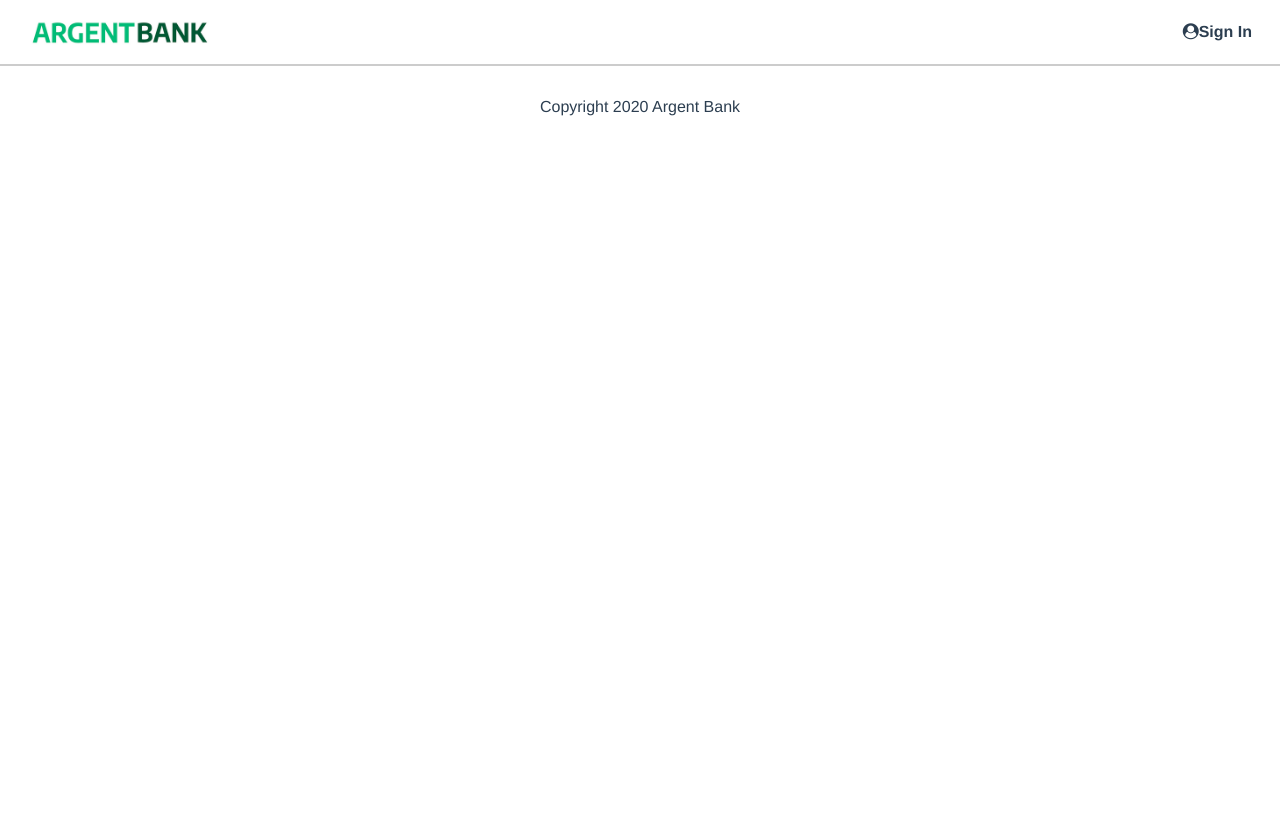
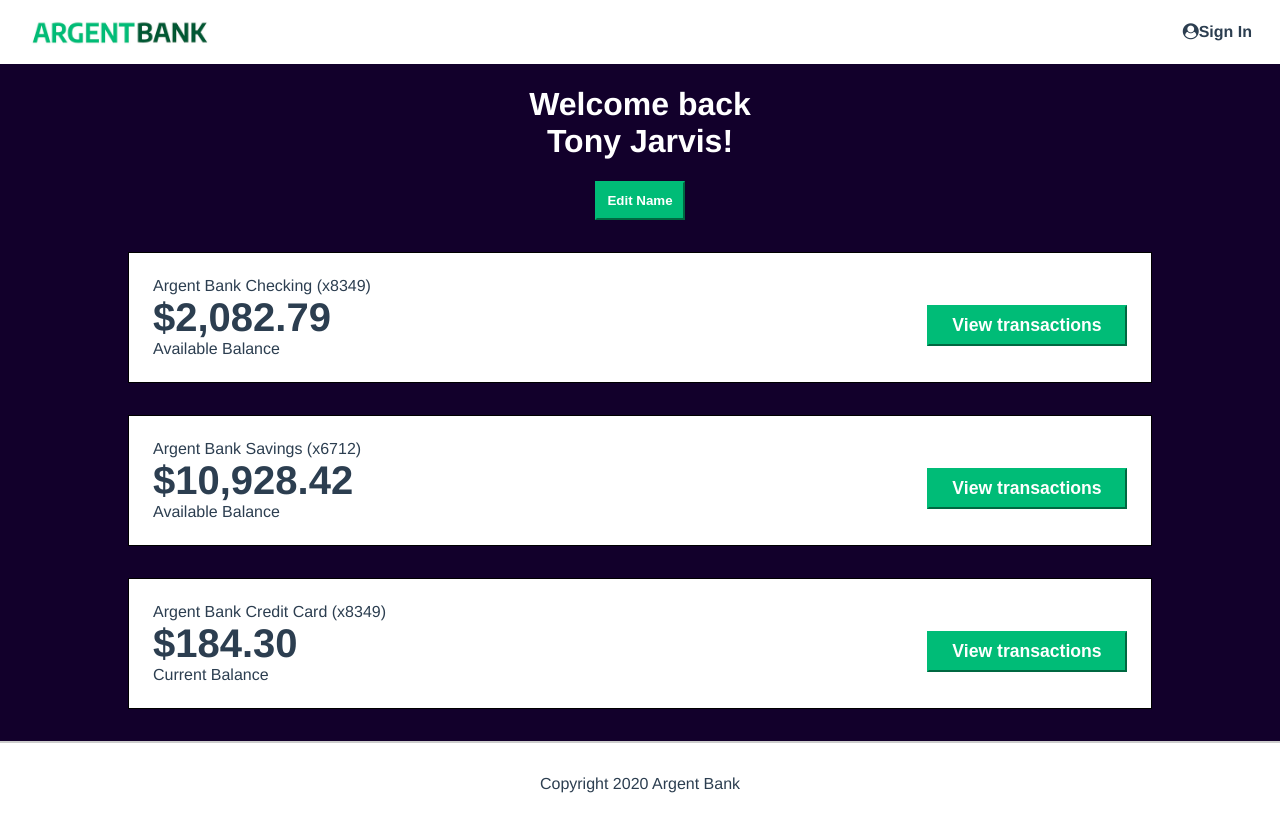
Before and after one commit to Keidaten/JeremyAlderweireldt_13_10112021, a React (Create React App) app: page /user in a window 1280 px wide. Built offline with nearby package versions, Linux system fonts and the light colour scheme.

Commit message:
page : UserPage

```diff
--- a/src/App.js
+++ b/src/App.js
@@ -6,7 +6,8 @@
 
 //Pages
 import HomePage from './pages/HomePage';
-import SignInPage from './pages/HomePage/SignInPage';
+import SignInPage from './pages/SignInPage';
+import UserPage from './pages/UserPage';
 
 function App() {
 	return (
@@ -15,6 +16,7 @@
 			<Routes>
 				<Route path="/" element={<HomePage />}></Route>
 				<Route path="/sign-in" element={<SignInPage />}></Route>
+				<Route path="/user" element={<UserPage />}></Route>
 			</Routes>
 			<Footer />
 		</Router>
--- /dev/null
+++ b/src/pages/UserPage/index.jsx
@@ -0,0 +1,47 @@
+function UserPage() {
+	return (
+		<main className="main bg-dark">
+			<div className="header">
+				<h1>
+					Welcome back
+					<br />
+					Tony Jarvis!
+				</h1>
+				<button className="edit-button">Edit Name</button>
+			</div>
+			<h2 className="sr-only">Accounts</h2>
+			<section className="account">
+				<div className="account-content-wrapper">
+					<h3 className="account-title">Argent Bank Checking (x8349)</h3>
+					<p className="account-amount">$2,082.79</p>
+					<p className="account-amount-description">Available Balance</p>
+				</div>
+				<div className="account-content-wrapper cta">
+					<button className="transaction-button">View transactions</button>
+				</div>
+			</section>
+			<section className="account">
+				<div className="account-content-wrapper">
+					<h3 className="account-title">Argent Bank Savings (x6712)</h3>
+					<p className="account-amount">$10,928.42</p>
+					<p className="account-amount-description">Available Balance</p>
+				</div>
+				<div className="account-content-wrapper cta">
+					<button className="transaction-button">View transactions</button>
+				</div>
+			</section>
+			<section className="account">
+				<div className="account-content-wrapper">
+					<h3 className="account-title">Argent Bank Credit Card (x8349)</h3>
+					<p className="account-amount">$184.30</p>
+					<p className="account-amount-description">Current Balance</p>
+				</div>
+				<div className="account-content-wrapper cta">
+					<button className="transaction-button">View transactions</button>
+				</div>
+			</section>
+		</main>
+	);
+}
+
+export default UserPage;
```
Also changed, not shown: src/pages/SignInPage/index.jsx (renamed from src/pages/HomePage/SignInPage/index.jsx).
